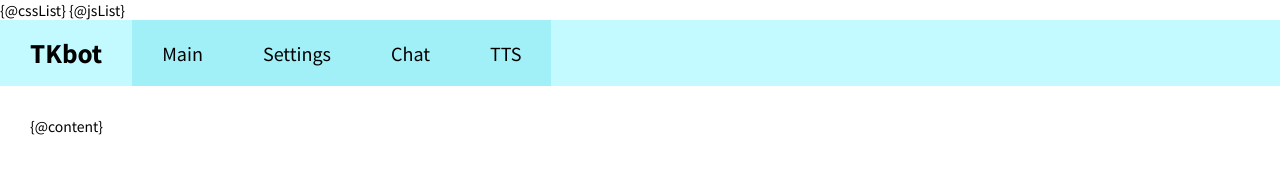
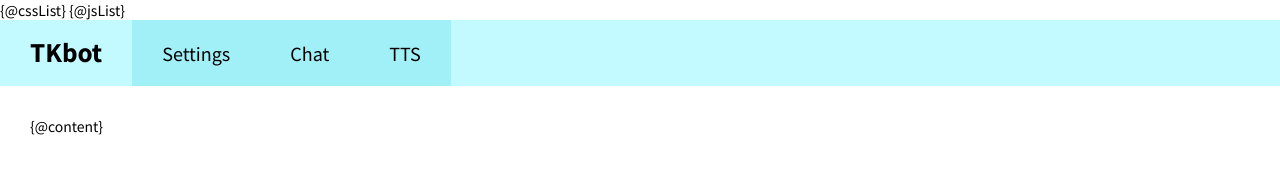
Before and after one commit to telk5093/TKbot, a website: page public/template/default.html in a window 1280 px wide. Drawn offline with nearby package versions, Linux system fonts and the light colour scheme.

Commit message:
Change: header

```diff
--- a/public/css/common.css
+++ b/public/css/common.css
@@ -18,11 +18,13 @@ header {
     margin-bottom: 20px;
     background-color: #c3faff;
 }
-header #logo {
+header #logo a {
     padding: 20px 30px;
     font-size: 24px;
     line-height: 24px;
     font-weight: 800;
+    color: inherit;
+    text-decoration: none;
 }
 header nav ul {
     display: flex;
--- a/public/template/default.html
+++ b/public/template/default.html
@@ -13,10 +13,11 @@
 
 <body>
     <header>
-        <div id="logo">TKbot</div>
+        <div id="logo">
+            <a href="/">TKbot</a>
+        </div>
         <nav>
             <ul>
-                <li><a href="/">Main</a></li>
                 <li><a href="/settings">Settings</a></li>
                 <li><a href="/chat#{@session:channelUid}" target="_blank">Chat</a></li>
                 <li><a href="/tts#{@session:channelUid}" target="_blank">TTS</a></li>
```
